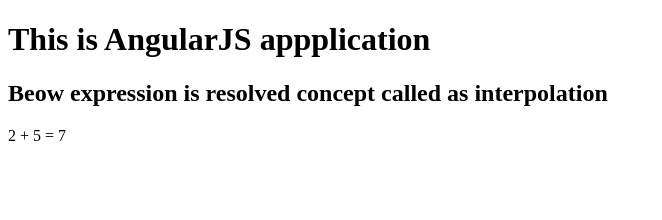
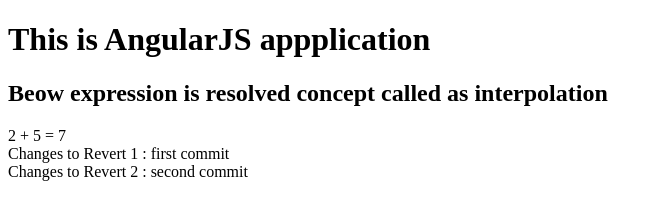
Before and after one commit to swapnil1204/GitPractice, a plain HTML site: page index.html in a window 1280 px wide. Shown: the whole page, without its empty margins (0-662 px from the left). Drawn offline with nearby package versions, Linux system fonts and the light colour scheme.

Commit message:
revert commit: second commit

```diff
--- a/index.html
+++ b/index.html
@@ -10,5 +10,11 @@
     <h2>Beow expression is resolved concept called as interpolation</h2>
     2 + 5 = {{2+5}}
   </div>
+  <div>
+    Changes to Revert 1 : first commit
+  </div>
+  <div>
+    Changes to Revert 2 : second commit
+  </div>
 </body>
 </html>
```
